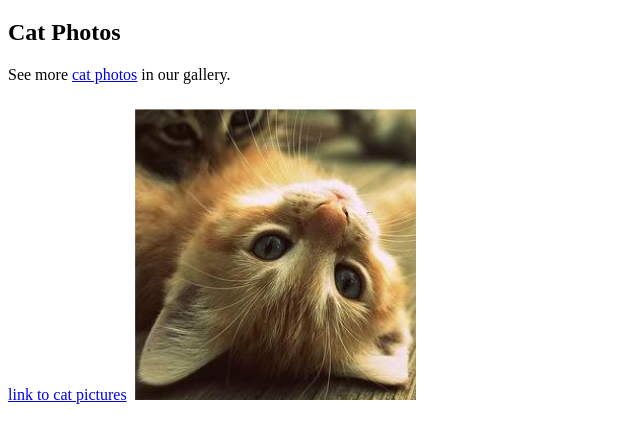
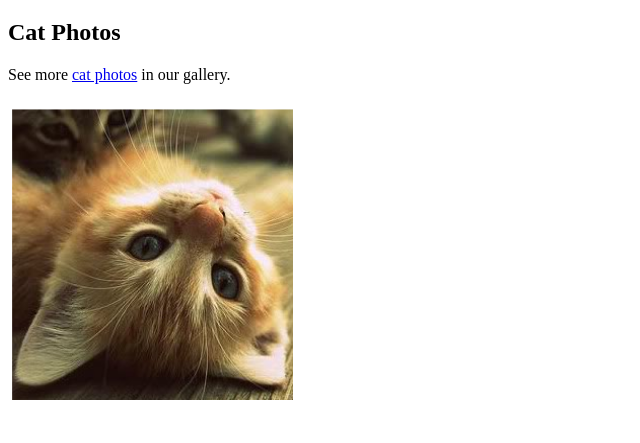
Before and after one commit to FRJ74/CatPhotoApp, a plain HTML site: page index.html in a window 1280 px wide. Shown: the part 61-504 px from the top of the page, without its empty margins (0-640 px from the left). Drawn offline with Linux system fonts and the light colour scheme.

Commit message:
Remove 2nd anchor tag

```diff
--- a/index.html
+++ b/index.html
@@ -11,7 +11,6 @@
     <h1>CatPhotoApp</h1>
     <h2>Cat Photos</h2>
     <p>See more <a href="https://freecatphotoapp.com">cat photos</a> in our gallery.</p>
-    <a href="https://freecatphotoapp.com">link to cat pictures</a>
     <img src="img/kitten.png" alt="A cute orange kitten lying on its back" width="285" height="300">
   </main>
 </body>
```
